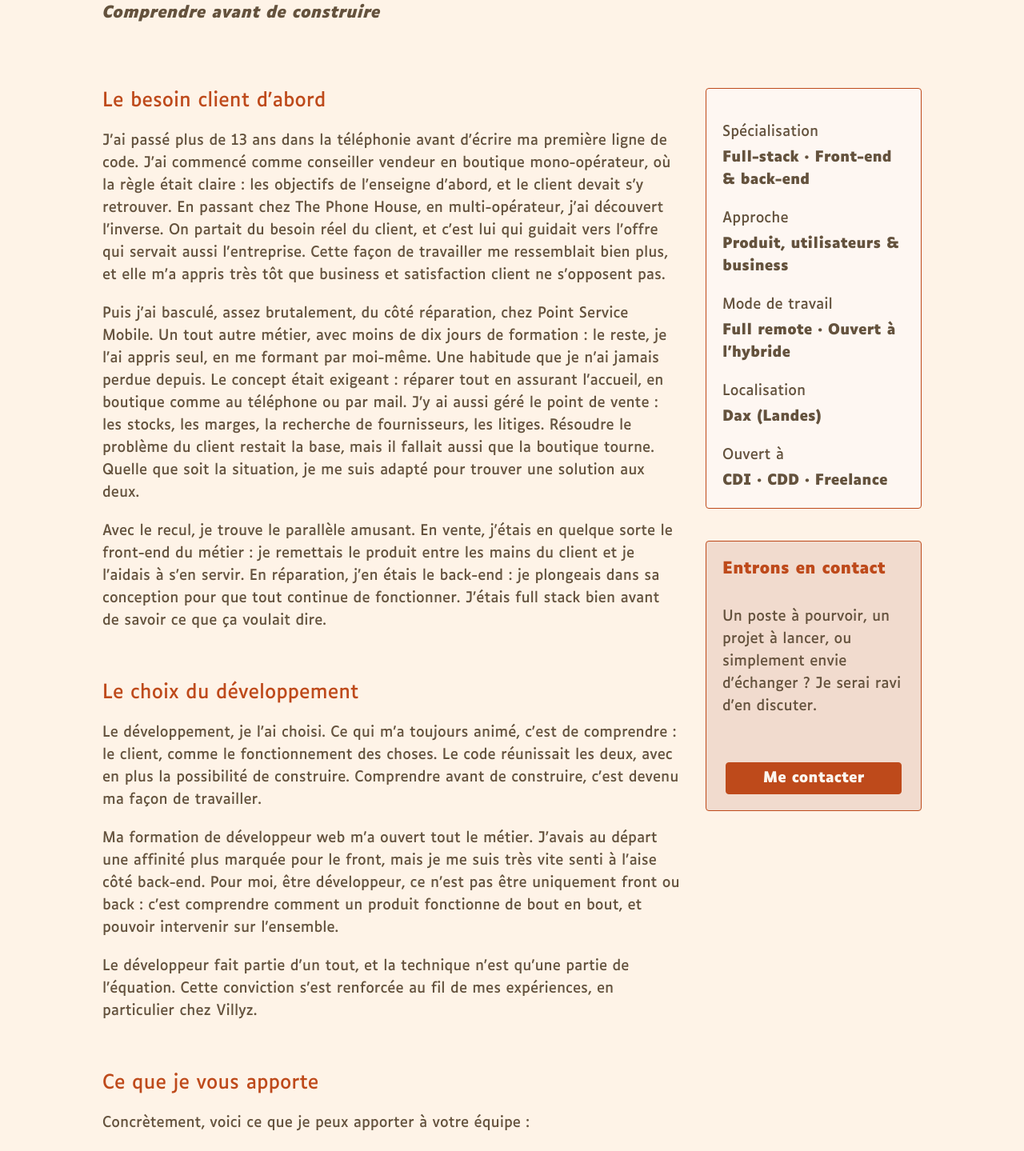
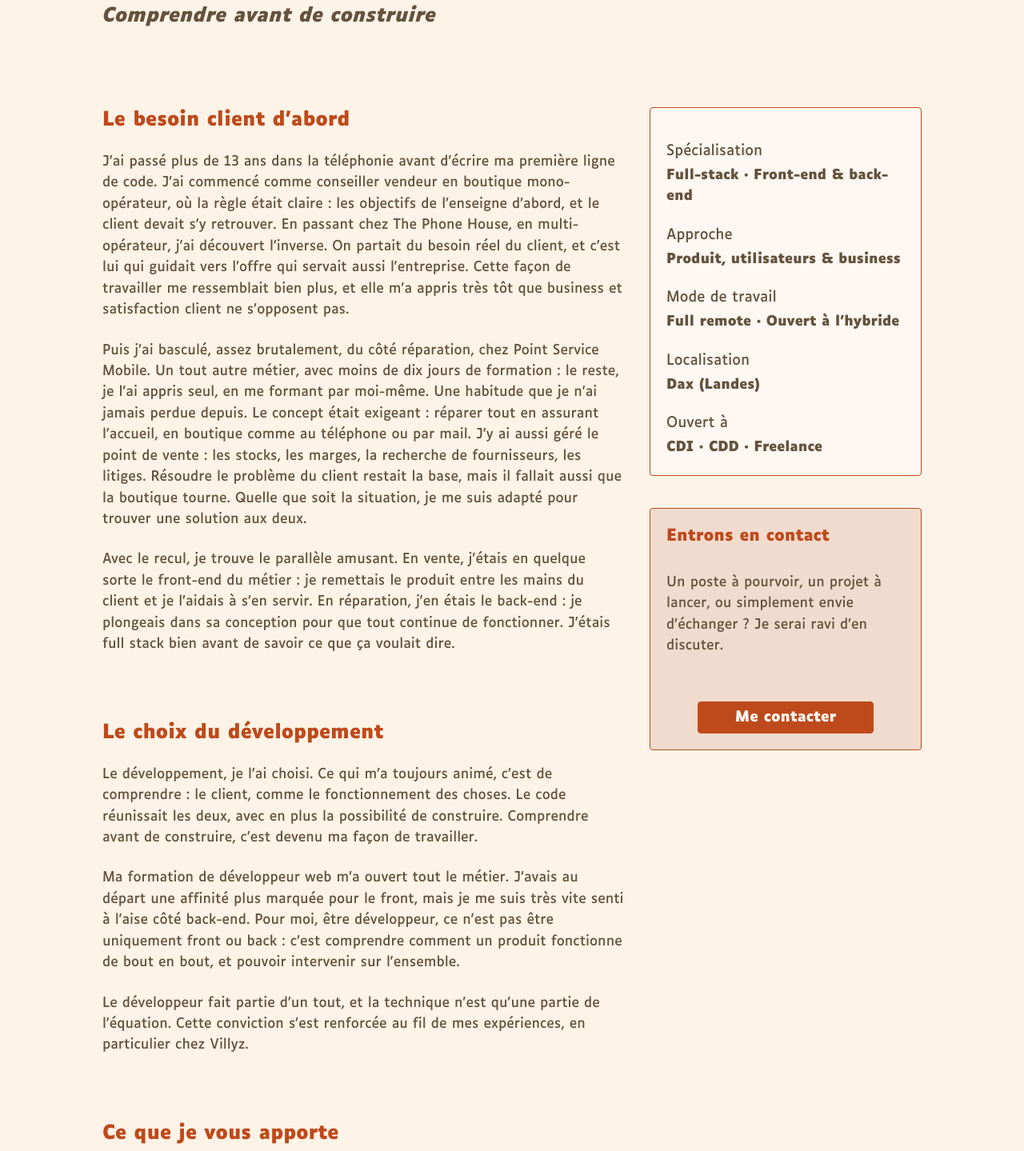
Before and after one commit to khalan1789/portfolio-v2, a Next.js app: page /about in a window 1280 px wide. Shown: the part 200-1639 px from the top of the page at 80% size. Built offline with nearby package versions, Linux system fonts and the light colour scheme; a web font is replaced by a local one.

Commit message:
adjustments on going

```diff
--- a/src/app/about/content.tsx
+++ b/src/app/about/content.tsx
@@ -16,70 +16,70 @@ export default function AboutContent() {
                coloredTextFr="de moi"
                onStart
             />
-            <h2 className="mt-5 text-xl font-bold italic mdPlus:mt-4">
+            <p className="p-as-subtitle italic">
                {locale?.locale === "en"
                   ? "Understand before building"
                   : "Comprendre avant de construire"}
-            </h2>
+            </p>
          </div>
 
-         <div className="flex flex-col text-lg mt-8 mdPlus:flex-row lg:mt-10">
-            <div className="mdPlus:pr-[2rem]">
-               <h3
+         <div className="flex flex-col text-lg mt-8  mdPlus:flex-row lg:mt-14">
+            <div className="mdPlus:pr-[2rem] max-w-[55ch]">
+               <h2
                   data-animate="from-left"
-                  className="text-xl text-primary mt-10 mdPlus:text-2xl"
+                  className="text-xl text-primary mt-10 mdPlus:text-2xl font-bold"
                >
                   {locale?.locale === "en"
                      ? "Customer needs first"
                      : "Le besoin client d'abord"}
-               </h3>
-               <p data-animate="from-left" className="mt-5">
+               </h2>
+               <p data-animate="from-left" className="mt-5 lg:mt-6">
                   {locale?.locale === "en"
                      ? "I spent over 13 years in the mobile phone industry before writing my first line of code. I started as a sales advisor in a single-carrier store, where the rule was simple: the brand's targets came first, and the customer had to fit in. When I moved to The Phone House, a multi-carrier retailer, I discovered the opposite. We started from the customer's real need, and that need led us to the offer that also worked for the business. That way of working felt much more like me, and it taught me early on that business and customer satisfaction aren't at odds."
                      : "J'ai passé plus de 13 ans dans la téléphonie avant d'écrire ma première ligne de code. J'ai commencé comme conseiller vendeur en boutique mono-opérateur, où la règle était claire : les objectifs de l'enseigne d'abord, et le client devait s'y retrouver. En passant chez The Phone House, en multi-opérateur, j'ai découvert l'inverse. On partait du besoin réel du client, et c'est lui qui guidait vers l'offre qui servait aussi l'entreprise. Cette façon de travailler me ressemblait bien plus, et elle m'a appris très tôt que business et satisfaction client ne s'opposent pas."}
                </p>
-               <p data-animate="from-left" className="mt-5">
+               <p data-animate="from-left" className="mt-5 lg:mt-6">
                   {locale?.locale === "en"
                      ? "Then I switched, quite abruptly, to repairs at Point Service Mobile. A whole new job, with less than ten days of training: the rest I learned on my own, teaching myself. A habit I've kept ever since. The concept was demanding: repairing devices while handling customers in store, on the phone and by email. I also ran the store itself: inventory, margins, sourcing suppliers, disputes. Solving the customer's problem was the baseline, but the shop also had to keep running. Whatever the situation, I adapted to find a solution for both."
                      : "Puis j'ai basculé, assez brutalement, du côté réparation, chez Point Service Mobile. Un tout autre métier, avec moins de dix jours de formation : le reste, je l'ai appris seul, en me formant par moi-même. Une habitude que je n’ai jamais perdue depuis. Le concept était exigeant : réparer tout en assurant l'accueil, en boutique comme au téléphone ou par mail. J'y ai aussi géré le point de vente : les stocks, les marges, la recherche de fournisseurs, les litiges. Résoudre le problème du client restait la base, mais il fallait aussi que la boutique tourne. Quelle que soit la situation, je me suis adapté pour trouver une solution aux deux."}
                </p>
-               <p data-animate="reveal-up" className="mt-5">
+               <p data-animate="reveal-up" className="mt-5 lg:mt-6">
                   {locale?.locale === "en"
                      ? "Looking back, I find the parallel amusing. In sales, I was the front end of the business: I put the product in the customer's hands and helped them use it. In repairs, I was the back end: I dug into how it was built to keep everything working. I was full stack long before I knew what it meant."
                      : "Avec le recul, je trouve le parallèle amusant. En vente, j'étais en quelque sorte le front-end du métier : je remettais le produit entre les mains du client et je l'aidais à s'en servir. En réparation, j'en étais le back-end : je plongeais dans sa conception pour que tout continue de fonctionner. J'étais full stack bien avant de savoir ce que ça voulait dire."}
                </p>
-               <h3
+               <h2
                   data-animate="reveal-up"
-                  className="text-xl text-primary mt-10 mdPlus:text-2xl lg:mt-15"
+                  className="text-xl text-primary mt-10 font-bold mdPlus:text-2xl lg:mt-20"
                >
                   {locale?.locale === "en"
                      ? "Development by choice"
                      : "Le choix du développement"}
-               </h3>
-               <p data-animate="reveal-up" className="mt-5">
+               </h2>
+               <p data-animate="reveal-up" className="mt-5 lg:mt-6">
                   {locale?.locale === "en"
                      ? "Software development was a deliberate choice. What has always driven me is understanding: understanding the customer, and understanding how things work. Code brought both together, with the added ability to build. Understand before you build: that became the way I work."
                      : "Le développement, je l'ai choisi. Ce qui m'a toujours animé, c'est de comprendre : le client, comme le fonctionnement des choses. Le code réunissait les deux, avec en plus la possibilité de construire. Comprendre avant de construire, c'est devenu ma façon de travailler."}
                </p>
-               <p data-animate="reveal-up" className="mt-5">
+               <p data-animate="reveal-up" className="mt-5 lg:mt-6">
                   {locale?.locale === "en"
                      ? "My web development training opened up the whole craft to me. I started out with a stronger pull toward the front end, but I quickly felt at home on the back end too. To me, being a developer isn't about being only front end or back end: it's about understanding how a product works end to end, and being able to contribute across all of it."
                      : "Ma formation de développeur web m'a ouvert tout le métier. J'avais au départ une affinité plus marquée pour le front, mais je me suis très vite senti à l'aise côté back-end. Pour moi, être développeur, ce n'est pas être uniquement front ou back : c'est comprendre comment un produit fonctionne de bout en bout, et pouvoir intervenir sur l'ensemble."}
                </p>
-               <p data-animate="reveal-up" className="mt-5">
+               <p data-animate="reveal-up" className="mt-5 lg:mt-6">
                   {locale?.locale === "en"
                      ? "A developer is part of a whole, and technology is only one part of the equation. That conviction has grown stronger with every role, especially at Villyz."
                      : "Le développeur fait partie d'un tout, et la technique n'est qu'une partie de l'équation. Cette conviction s'est renforcée au fil de mes expériences, en particulier chez Villyz."}
                </p>
-               <h3
+               <h2
                   data-animate="reveal-up"
-                  className="text-xl text-primary mt-10 mdPlus:text-2xl lg:mt-15"
+                  className="text-xl text-primary mt-10 font-bold mdPlus:text-2xl lg:mt-20"
                >
                   {locale?.locale === "en"
                      ? "What I bring to your team"
                      : "Ce que je vous apporte"}
-               </h3>
-               <p data-animate="reveal-up" className="mt-5">
+               </h2>
+               <p data-animate="reveal-up" className="mt-5 lg:mt-6">
                   {locale?.locale === "en"
                      ? "Here’s what I can concretely bring to your team : "
                      : "Concrètement, voici ce que je peux apporter à votre équipe :"}
@@ -201,43 +201,43 @@ export default function AboutContent() {
                className=" mt-10 sm:flex sm:justify-around mdPlus:flex-col mdPlus:min-w-[270px] mdPlus:justify-start lg:w-[390px]"
             >
                <div className="rounded bg-card border border-primary p-5 text-center sm:w-[45%] mdPlus:w-full mdPlus:text-start">
-                  <h4 className="mt-5 font-light">
+                  <h3 className="mt-5">
                      {locale?.locale === "en"
                         ? "Specialization"
                         : "Spécialisation"}
-                  </h4>
+                  </h3>
                   <p className="mt-1 font-bold">
                      {locale?.locale === "en"
                         ? "Full-stack · Front-end & back-end"
                         : "Full-stack · Front-end & back-end"}
                   </p>
-                  <h4 className="mt-5 font-light">
+                  <h3 className="mt-5 ">
                      {locale?.locale === "en" ? "Approach" : "Approche"}
-                  </h4>
+                  </h3>
                   <p className="mt-1 font-bold">
                      {locale?.locale === "en"
                         ? "Product, users & business"
                         : "Produit, utilisateurs & business"}
                   </p>
-                  <h4 className="mt-5 font-light">
+                  <h3 className="mt-5 ">
                      {locale?.locale === "en" ? "Work mode" : "Mode de travail"}
-                  </h4>
+                  </h3>
                   <p className="mt-1 font-bold">
                      {locale?.locale === "en"
                         ? "Fully remote · Open to hybrid"
                         : "Full remote · Ouvert à l'hybride"}
                   </p>
-                  <h4 className="mt-5 font-light">
+                  <h3 className="mt-5 ">
                      {locale?.locale === "en" ? "Location" : "Localisation"}
-                  </h4>
+                  </h3>
                   <p className="mt-1 font-bold">
                      {locale?.locale === "en"
                         ? "Dax (Landes, France)"
                         : "Dax (Landes)"}
                   </p>
-                  <h4 className="mt-5 font-light">
+                  <h3 className="mt-5">
                      {locale?.locale === "en" ? "Open to" : "Ouvert à"}
-                  </h4>
+                  </h3>
                   <p className="mt-1 font-bold">
                      {locale?.locale === "en"
                         ? "Permanent · Fixed-term · Freelance"
@@ -248,11 +248,11 @@ export default function AboutContent() {
                   data-animate="from-right"
                   className="bg-hero rounded border border-primary mt-10 min-h-50 p-5 flex flex-col justify-around items-center sm:w-[45%] sm:mt-0 mdPlus:mt-5 mdPlus:w-full lg:mt-10"
                >
-                  <h4 className="text-xl text-primary font-bold mdPlus:self-start ">
+                  <h3 className="text-xl text-primary font-bold mdPlus:self-start ">
                      {locale?.locale === "en"
                         ? "Let's get in touch"
                         : "Entrons en contact"}
-                  </h4>
+                  </h3>
                   <p className="w-full mt-2 mb-5 mdPlus:text-start mdPlus:mt-5 mdPlus:mb-10 lg:mt-8 lg:mb-14">
                      {locale?.locale === "en"
                         ? "A role to fill, a project to launch, or just want to chat? I'd be glad to talk."
--- a/src/app/components/navbar/navLink.tsx
+++ b/src/app/components/navbar/navLink.tsx
@@ -12,7 +12,7 @@ export default function NavLink({ label, href, selectedUrl }: Props) {
    return (
       <Link
          href={href}
-         className={`text-xl hover:font-bold ${isCurrentPage ? "selected-url" : ""}`}
+         className={`hover:font-bold ${isCurrentPage ? "selected-url" : ""}`}
          aria-current={isCurrentPage ? "page" : undefined}
       >
          {label}
--- a/src/app/components/text/custom-li.tsx
+++ b/src/app/components/text/custom-li.tsx
@@ -7,9 +7,9 @@ type Props = {
 
 export default function CustomLi({ type, description }: Props) {
    return (
-      <li className="flex mt-5">
+      <li className="flex mt-4">
          <span
-            className={`rounded-full h-[10px] w-[10px] mt-2 mr-3 shrink-0 ${type === "secondary" ? "bg-checked" : "bg-primary"}`}
+            className={`rounded-full h-[9px] w-[9px] mt-2.5 mr-3 shrink-0 ${type === "secondary" ? "bg-checked" : "bg-primary"}`}
          ></span>
          <span>{description}</span>
       </li>
--- a/src/app/experience/page.tsx
+++ b/src/app/experience/page.tsx
@@ -62,11 +62,11 @@ export default function Experience() {
                   baseTextFr="Expérience "
                   coloredTextFr="Professionnelle"
                />
-               <h2 className="mt-8 text-lg mdPlus:text-2xl text-center mdPlus:mt-4">
+               <p className="p-as-subtitle text-center">
                   {isEn
                      ? "My journey through diverse roles"
                      : "Mon parcours à travers mes divers rôles"}
-               </h2>
+               </p>
             </div>
             <div className="mt-15 lg:mt-28">
                <JobCard
--- a/src/app/globals.css
+++ b/src/app/globals.css
@@ -226,8 +226,14 @@ body {
 p,
 .classic-li,
 .experience-subtitle {
-   font-size: 16px;
+   font-size: 1rem;
    @media all and (min-width: 900px) {
-      font-size: large;
+      font-size: 1.0625rem;
    }
 }
+
+.p-as-subtitle {
+   font-size: x-large;
+   font-weight: bold;
+   margin-top: 16px;
+}
```
Also changed, not shown: src/app/components/page-layout/experience-header.tsx (+10 -5 lines), src/app/experience/experience-detail.tsx (+14 -14 lines), src/helper/helper.tsx (+4 -4 lines), 2 other files (tests, documents, lock files or other folders).
